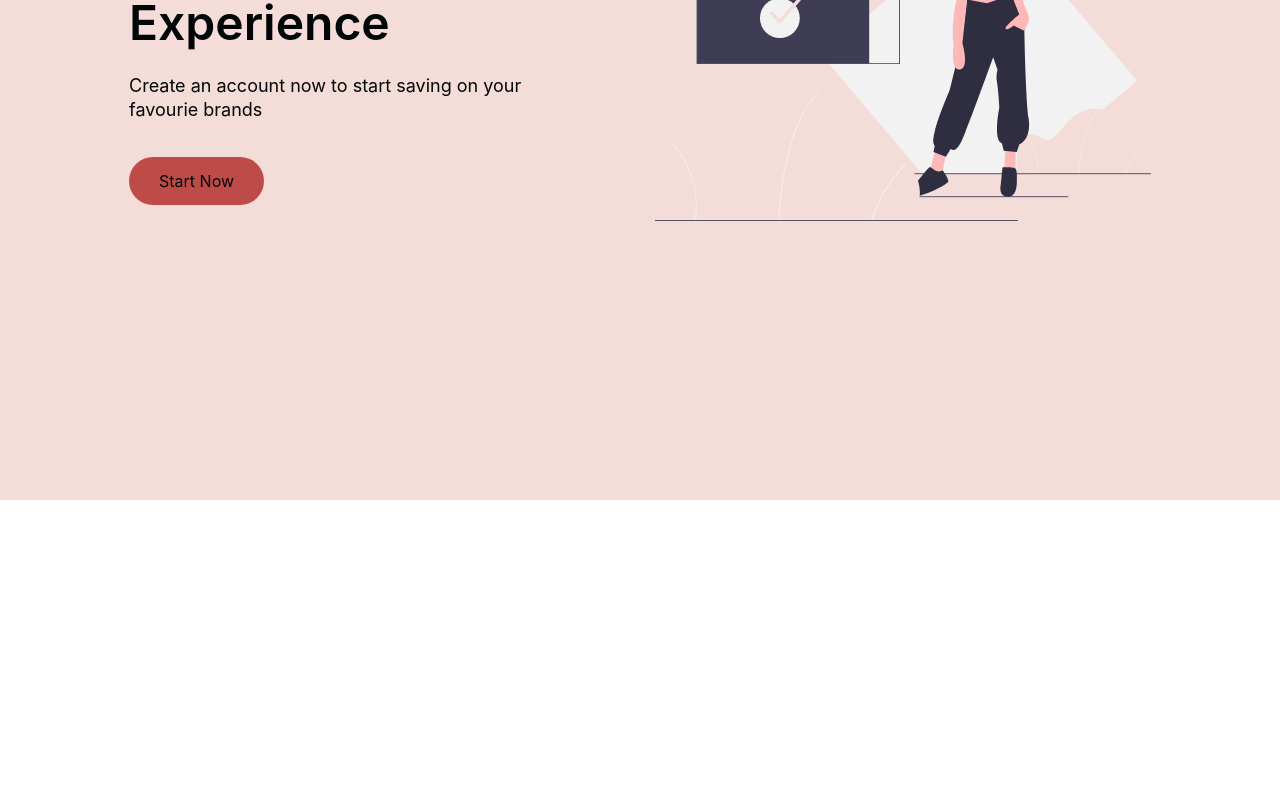
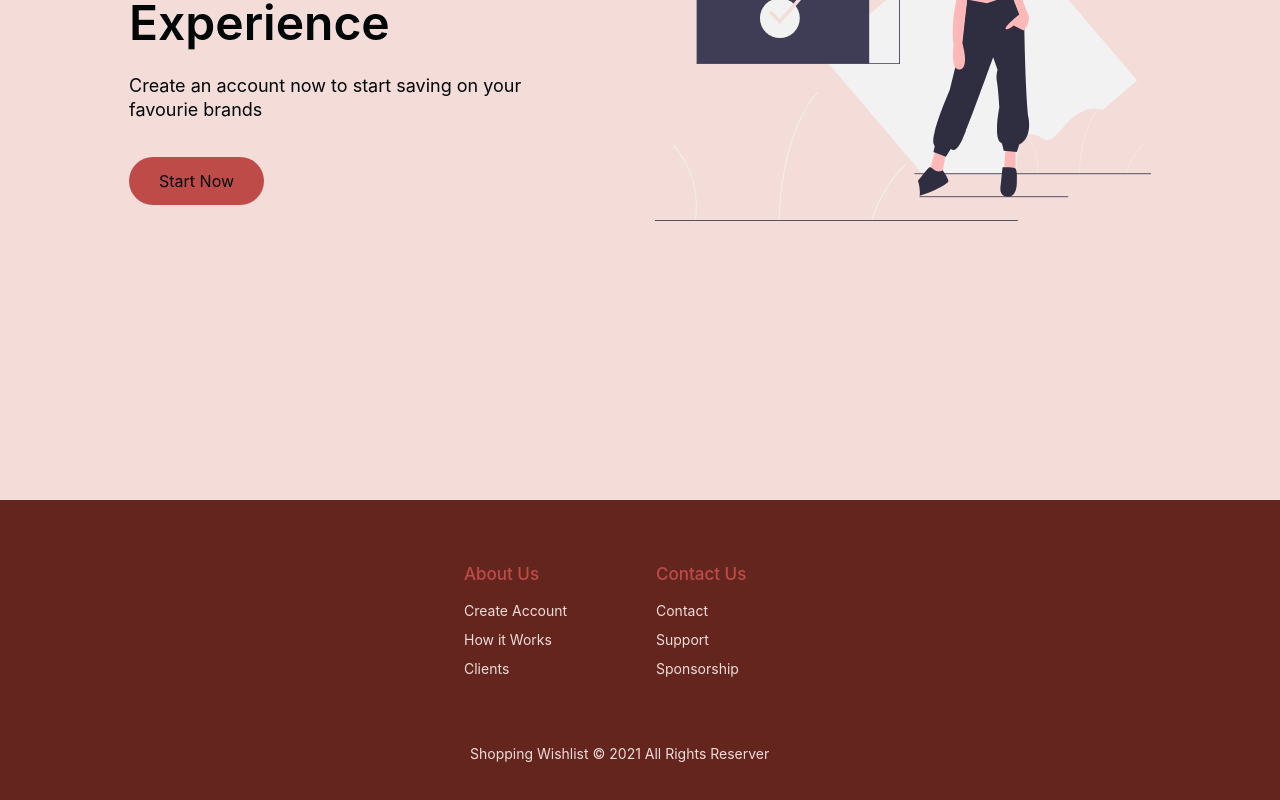
Before and after one commit to Paula63/shopping-wishlist, a React (Create React App) app: page /main in a window 1280 px wide. Shown: the part 3680-4480 px from the top of the page. Before the commit the page ends 4180 px from the top, so only its background shows below. Built offline with nearby package versions, Linux system fonts and the light colour scheme; no server answers.

Commit message:
creating footer section

```diff
--- a/src/components/Landing.js
+++ b/src/components/Landing.js
@@ -5,6 +5,7 @@ import Hero from './hero-section/Hero';
 import Info from './info-section/Info';
 import { homeObjOne, homeObjTwo , homeObjThree} from './info-section/Data';
 import Services from './services/Services';
+import Footer from './footer/Footer';
 
 export default function Landing() {
 
@@ -23,6 +24,7 @@ export default function Landing() {
             <Info {...homeObjTwo} />
             <Services />
             <Info {...homeObjThree} />
+            <Footer />
         </>
     )
 }
--- /dev/null
+++ b/src/components/footer/Footer.js
@@ -0,0 +1,43 @@
+import React from 'react';
+import {
+    FooterContainer,
+    FooterWrap,
+    FooterLinksContainer,
+    FooterLinksWrapper,
+    FooterLinkItems,
+    FooterLinkTitle,
+    FooterLink,
+    CopyRight,
+    CopyRightWrap,
+    WebsiteRights
+} from './FooterElements';
+
+export default function Footer() {
+    return (
+        <FooterContainer>
+            <FooterWrap>
+                <FooterLinksContainer>
+                    <FooterLinksWrapper>
+                        <FooterLinkItems>
+                            <FooterLinkTitle>About Us</FooterLinkTitle>
+                            <FooterLink to="/login">Create Account</FooterLink>
+                            <FooterLink to="/works">How it Works</FooterLink>
+                            <FooterLink to="/clients">Clients</FooterLink>
+                        </FooterLinkItems>
+                        <FooterLinkItems>
+                            <FooterLinkTitle>Contact Us</FooterLinkTitle>
+                            <FooterLink to="/contact">Contact</FooterLink>
+                            <FooterLink to="/support">Support</FooterLink>
+                            <FooterLink to="/spons">Sponsorship</FooterLink>
+                        </FooterLinkItems>
+                    </FooterLinksWrapper>
+                </FooterLinksContainer>
+                <CopyRight>
+                    <CopyRightWrap>
+                        <WebsiteRights>Shopping Wishlist © {new Date().getFullYear()} All Rights Reserver</WebsiteRights>
+                    </CopyRightWrap>
+                </CopyRight>
+            </FooterWrap>
+        </FooterContainer>
+    )
+}
--- /dev/null
+++ b/src/components/footer/FooterElements.js
@@ -0,0 +1,91 @@
+import styled from 'styled-components';
+import { Link } from 'react-router-dom';
+
+export const FooterContainer = styled.footer`
+    background-color: #63251e;
+`;
+
+export const FooterWrap = styled.div`
+    padding: 48px 24px;
+    display: flex;
+    flex-direction: column;
+    justify-content: center;
+    align-items: center;
+    max-width: 1100px;
+    margin: 0 auto;
+`;
+
+export const FooterLinksContainer = styled.div`
+    display: flex;
+    justify-content: center;
+
+    @media screen and (max-width: 820px) {
+        padding-top: 32px;
+    }
+`;
+
+export const FooterLinksWrapper = styled.div`
+    display: flex;
+
+    @media screen and (max-width: 820px) {
+        flex-direction: column;
+    }
+`;
+
+export const FooterLinkItems = styled.div`
+    display: flex;
+    flex-direction: column;
+    align-items: flex-start;
+    margin: 16px;
+    text-align: left;
+    width: 160px;
+    box-sizing: border-box;
+    color: #f4dcd9
+
+    @media screen and (max-width: 420px) {
+        margin: 0;
+        padding: 10px;
+        width: 100%;
+    }
+`;
+
+export const FooterLinkTitle = styled.h1`
+    font-size: 17px;
+    margin-bottom: 16px;
+    color: #bf4b49
+`;
+
+export const FooterLink = styled(Link)`
+    color: #f4dcd9;
+    text-decoration: none;
+    margin-bottom: 0.5rem;
+    font-size: 14px;
+
+    &:hover {
+        color: #bf4b49;
+        text-decoration: none;
+        transition: 0.3s ease-out
+    }
+`;
+
+export const CopyRight = styled.section`
+    max-width: 500px;
+    width: 100%;
+`;
+
+export const CopyRightWrap = styled.div`
+    display: flex;
+    justify-content: space-between;
+    align-items: center;
+    max-width: 500px;
+    margin: 40px auto 0 auto;
+
+    @media screen and (max-width: 420px) {
+        flex-direction: column;
+    }
+`;
+
+export const WebsiteRights = styled.small`
+    color: #f4dcd9;
+    margin-left: 80px;
+`;
```
